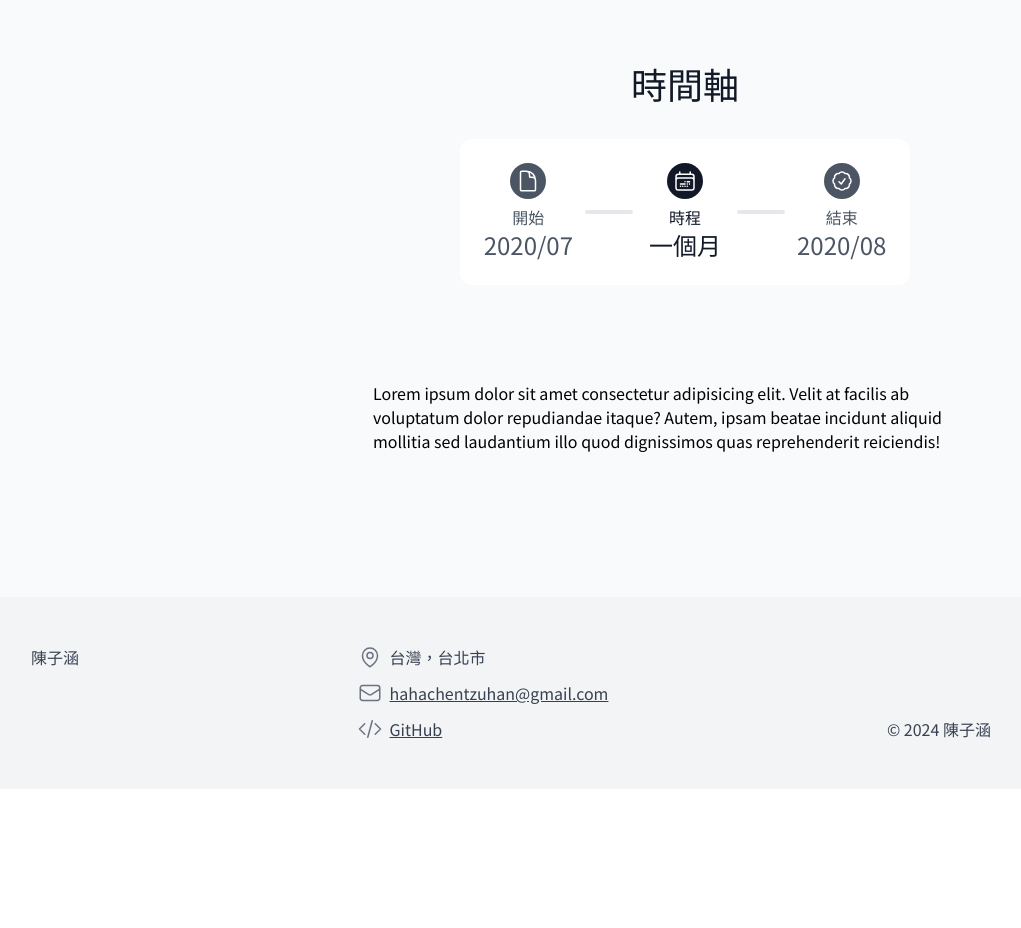
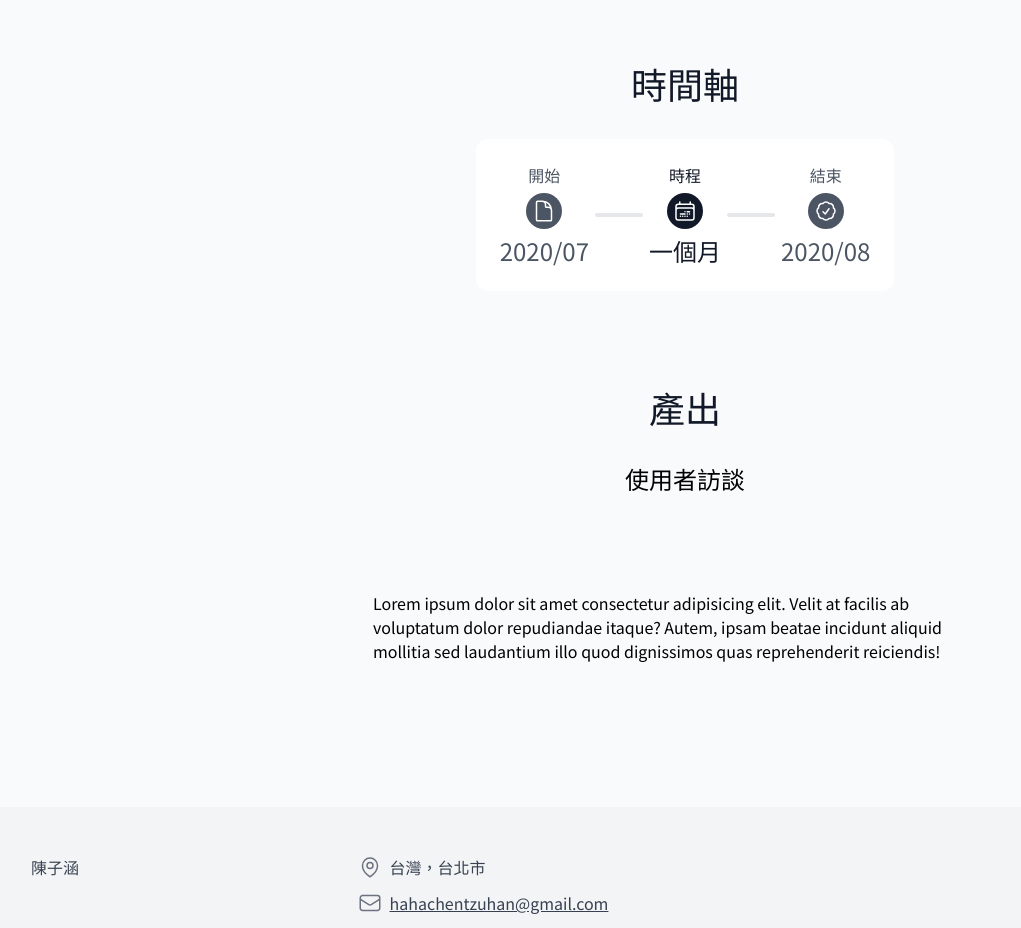
Before and after one commit to TzuHanChen/personal-website, a Next.js app: page /project/1 in a window 1280 px wide. Shown: the part 1520-2448 px from the top of the page, without its empty margins (187-1208 px from the left). Before the commit the page ends 2309 px from the top, so only its background shows below. Built offline with nearby package versions, Linux system fonts and the light colour scheme; a web font is replaced by a local one.

Commit message:
新增產出區塊

```diff
--- a/app/project/[id]/page.tsx
+++ b/app/project/[id]/page.tsx
@@ -1,5 +1,6 @@
 import Members from "@/app/ui/member";
 import Timeline from "@/app/ui/timeline";
+import Output from "@/app/ui/output";
 
 export default function Page({ params }: { params: { id: string } }) {
   const memberData = [
@@ -23,6 +24,8 @@ export default function Page({ params }: { params: { id: string } }) {
 
     <Timeline start="2020/07" period="一個月" end="2020/08" />
 
+    <Output items={['uxr']} />
+
     <p>Lorem ipsum dolor sit amet consectetur adipisicing elit. Velit at facilis ab voluptatum dolor repudiandae itaque? Autem, ipsam beatae incidunt aliquid mollitia sed laudantium illo quod dignissimos quas reprehenderit reiciendis!</p>
   </section>
 }
--- /dev/null
+++ b/app/ui/output.tsx
@@ -0,0 +1,29 @@
+function Item({ data }: { data: string }) {
+  // let icon = <></>
+  let text = '';
+  switch (data) {
+    case "uxr":
+      // icon = <DocumentIcon className="size-6 stroke-white" />
+      text = "使用者訪談";
+      break;
+  }
+
+  return (
+    <div className="flex flex-col items-center text-center">
+      <p className="text-lg md:text-xl lg:text-2xl">{text}</p>
+    </div>
+  )
+}
+
+export default function Output({ items }: { items: string[] }) {
+
+  return (
+    <div className="mx-auto">
+      <h2 className="mb-6 text-2xl text-gray-900 text-center md:mb-9 md:text-3xl lg:text-4xl">
+        產出</h2>
+      {items.map((data, index) => {
+        return <Item data={data} key={index} />
+      })}
+    </div>
+  )
+}
--- a/app/ui/timeline.tsx
+++ b/app/ui/timeline.tsx
@@ -19,19 +19,19 @@ function Time({ stage, text }: { stage: string, text: string }) {
   }
 
   return (
-    <div className={clsx("min-w-20 flex flex-col items-center text-center",
+    <div className={clsx("flex flex-col items-center text-center",
       (stage == "時程") ? "text-gray-900" : "text-gray-600")}>
-      <div className={clsx("mb-1.5 size-9 rounded-full bg-gray-200 flex items-center justify-center", (stage == "時程") ? "bg-gray-900" : "bg-gray-600")}>
+      <p>{stage}</p>
+      <div className={clsx("my-1.5 size-9 rounded-full bg-gray-200 flex items-center justify-center", (stage == "時程") ? "bg-gray-900" : "bg-gray-600")}>
         {icon}
       </div>
-      <p>{stage}</p>
       <p className="text-lg md:text-xl lg:text-2xl">{text}</p>
     </div>
   )
 }
 
 function Line() {
-  return <div className='hidden min-w-6 w-12 h-1 rounded-sm bg-gray-200 sm:block'></div>
+  return <div className='w-6 h-1 rounded-sm bg-gray-200 sm:w-12'></div>
 }
 
 export default function Timeline({ start, period, end }:
@@ -42,7 +42,7 @@ export default function Timeline({ start, period, end }:
       <h2 className="mb-6 text-2xl text-gray-900 text-center md:mb-9 md:text-3xl lg:text-4xl">
         時間軸</h2>
 
-      <div className="rounded-xl p-6 bg-white flex justify-between items-center gap-3">
+      <div className="rounded-xl p-6 bg-white flex justify-between items-center gap-1.5">
         <Time stage="開始" text={start} />
         <Line />
         <Time stage="時程" text={period} />
```
Also changed, not shown: 1 other file (tests, documents, lock files or other folders).
